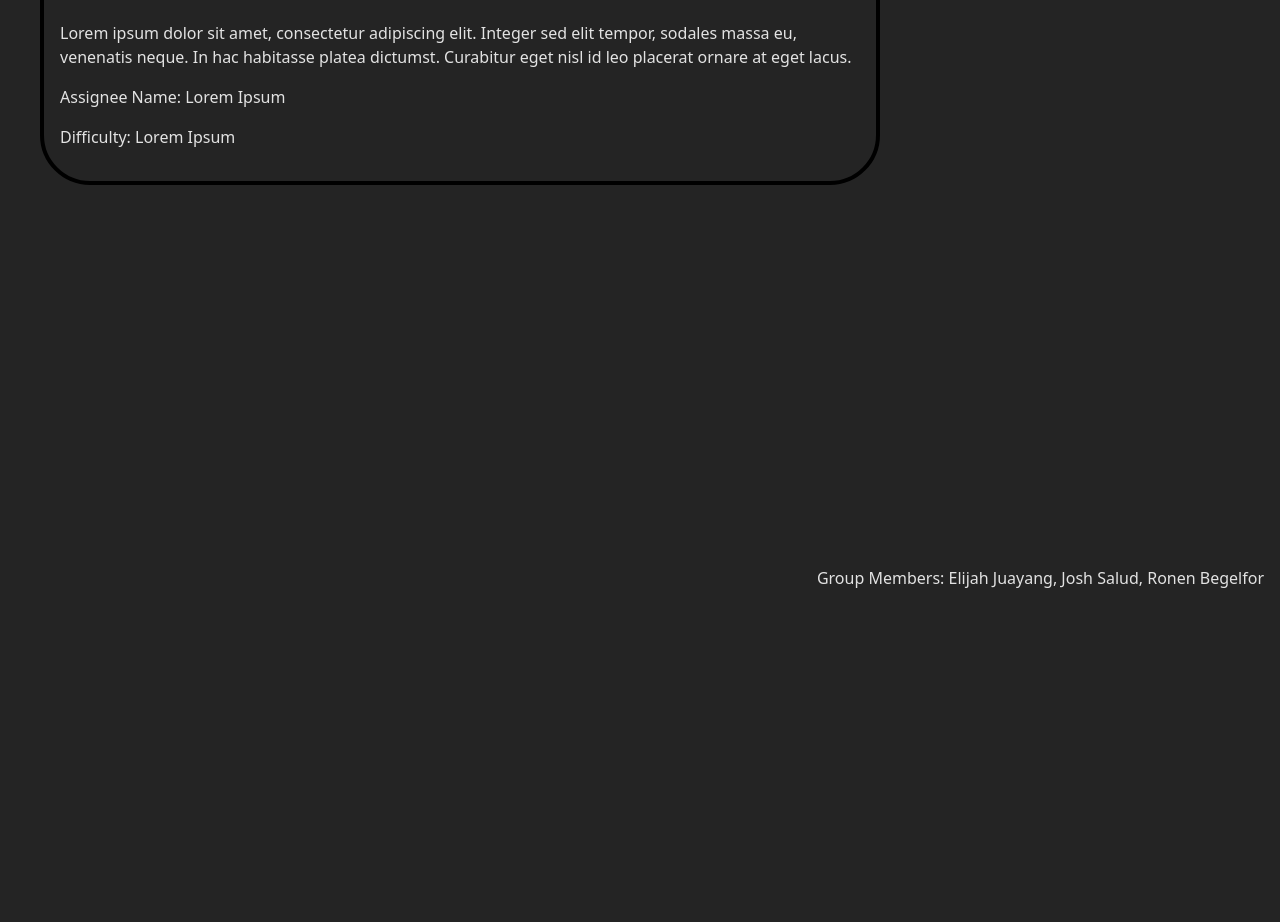
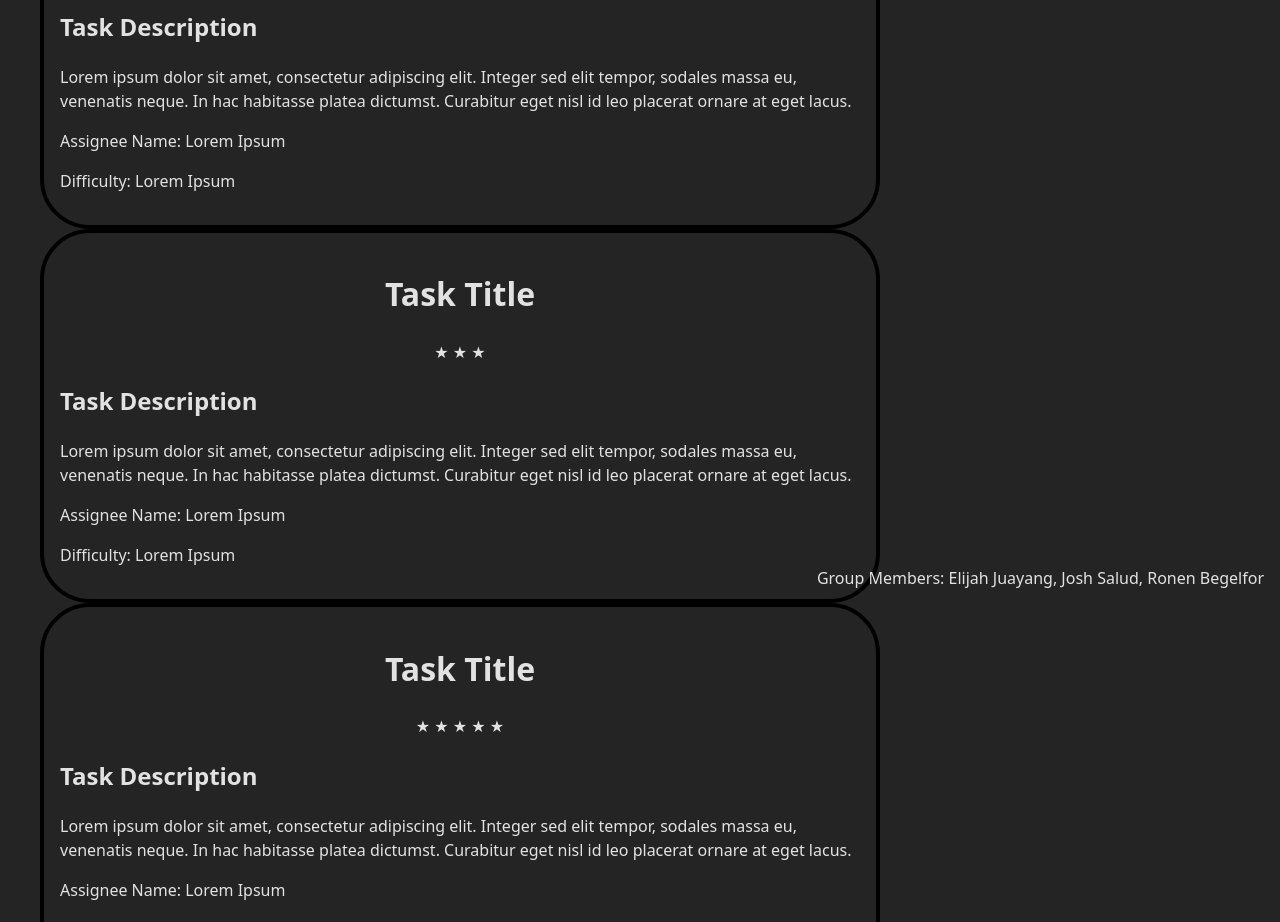
Before and after one commit to ejuayang-rrc/gamified-project-management, a React (Vite) app: page / in a window 1280 px wide. Shown: the part 210-1132 px from the top of the page. Before the commit the page ends 800 px from the top, so only its background shows below. Built offline with nearby package versions, Linux system fonts and the light colour scheme.

Commit message:
Feat: added a taskDifficulty interface. Difficulty Rating objects added. Logic for getting difficult added.

```diff
--- a/src/components/common/taskCard/taskCard.tsx
+++ b/src/components/common/taskCard/taskCard.tsx
@@ -1,12 +1,73 @@
 // use props later to pass task info
 import "./taskCard.css"
 
+interface taskDifficulty {
+    [key: number] : string
+};
+
+const difficultyRating: taskDifficulty = {
+    1: "green-star",
+    2: "lime-star",
+    3: "yellow-star",
+    4: "orange-star",
+    5: "red-star"
+};
+
+function starDifficulty() {
+    const stars = document.querySelectorAll('#star');
+
+    stars.forEach(star => {
+
+        let count: number = 0;
+
+        const starContext = star.textContent.split("");
+
+        for (let i = 0; i < starContext.length; i++) {
+            if (starContext[i] === "★") {
+                count++;
+            }
+        }
+
+
+        if (Object.prototype.hasOwnProperty.call(difficultyRating, count)) {
+            star.classList.add(`${difficultyRating[count]}`)
+        }
+    })
+}
+
+starDifficulty();
 
 function TaskCard() {
     return (
+        <div>
             <div className="task-container">
                 {/*prop passed to fill  */}
                 <h1>Task Title</h1>
+                <div id="star">
+                    &#9733;
+                </div>
+                <div className="task-description-container">
+                    <h2>Task Description</h2>
+                    {/*prop passed to fill  */}
+                    <p>
+                        Lorem ipsum dolor sit amet, consectetur adipiscing elit.
+                        Integer sed elit tempor, sodales massa eu, venenatis neque.
+                        In hac habitasse platea dictumst.
+                        Curabitur eget nisl id leo placerat ornare at eget lacus.
+                    </p>
+                    {/*prop passed to fill  */}
+                    <p>Assignee Name: Lorem Ipsum</p>
+                    {/*prop passed to fill  */}
+                    <p>Difficulty: Lorem Ipsum</p>
+                </div>
+
+            </div>
+            <div className="task-container">
+                {/*prop passed to fill  */}
+                <h1>Task Title</h1>
+                <div id="star">
+                    &#9733; &#9733; &#9733;
+                </div>
                 <div className="task-description-container">
                     <h2>Task Description</h2>
                     {/*prop passed to fill  */}
@@ -22,6 +83,29 @@ function TaskCard() {
                     <p>Difficulty: Lorem Ipsum</p>
                 </div>
             </div>
+            <div className="task-container">
+                {/*prop passed to fill  */}
+                <h1>Task Title</h1>
+                <div id="star">
+                    &#9733; &#9733; &#9733; &#9733; &#9733;
+                </div>
+                <div className="task-description-container">
+                    <h2>Task Description</h2>
+                    {/*prop passed to fill  */}
+                    <p>
+                        Lorem ipsum dolor sit amet, consectetur adipiscing elit.
+                        Integer sed elit tempor, sodales massa eu, venenatis neque.
+                        In hac habitasse platea dictumst.
+                        Curabitur eget nisl id leo placerat ornare at eget lacus.
+                    </p>
+                    {/*prop passed to fill  */}
+                    <p>Assignee Name: Lorem Ipsum</p>
+                    {/*prop passed to fill  */}
+                    <p>Difficulty: Lorem Ipsum</p>
+                </div>
+            </div>
+        </div>
+
     )
 };
 
```
Lines whose indentation alone changed are shown as unchanged.
